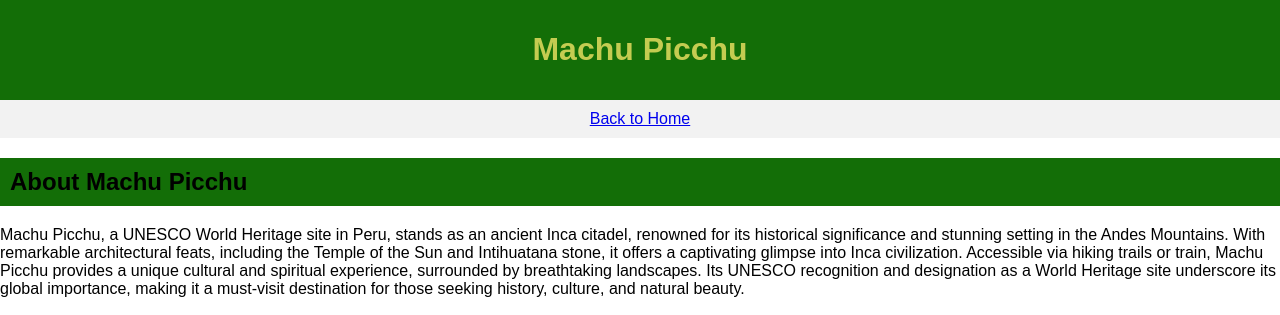
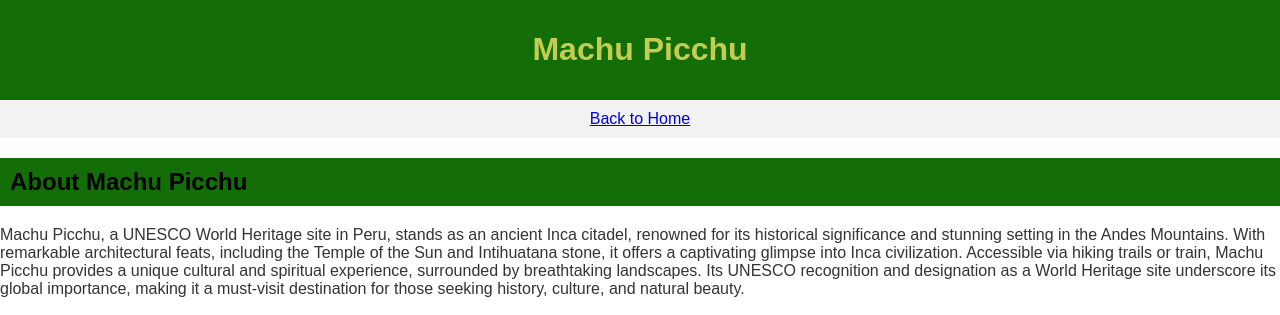
Before and after one commit to NivBuskila/NivBuskila.github.io, a plain HTML site: page Machu_Picchu.html in a window 1280 px wide. Shown: the top 315 px of the page. Drawn offline with Linux system fonts and the light colour scheme.

Commit message:
check p style

```diff
--- a/Machu_Picchu.html
+++ b/Machu_Picchu.html
@@ -35,6 +35,11 @@
             padding: 10px;
 
         }
+        p {
+      font-size: 16px;
+      color: #333;
+      margin-bottom: 15px;
+    }
     </style>
 </head>
 <body>
```
